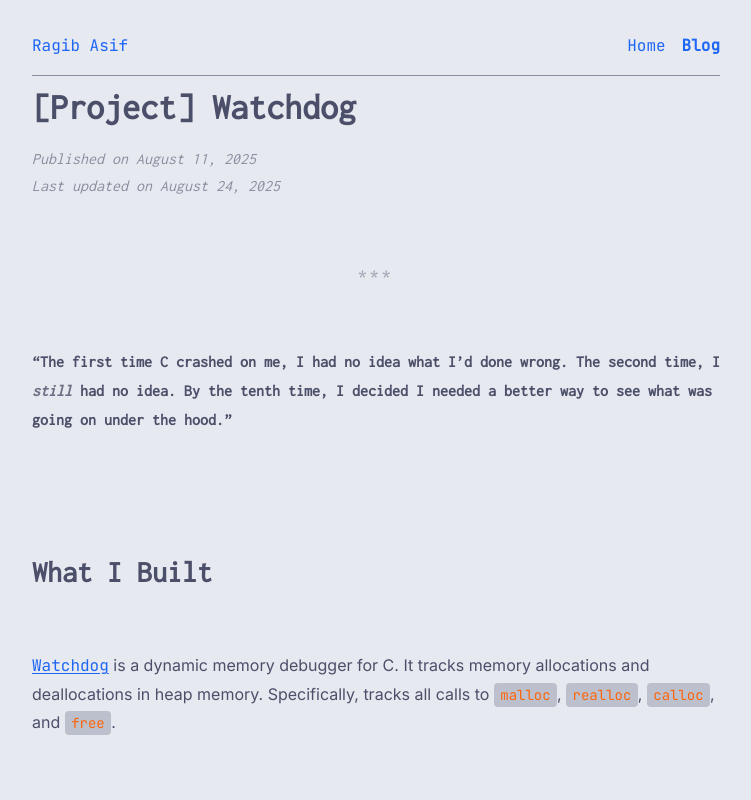
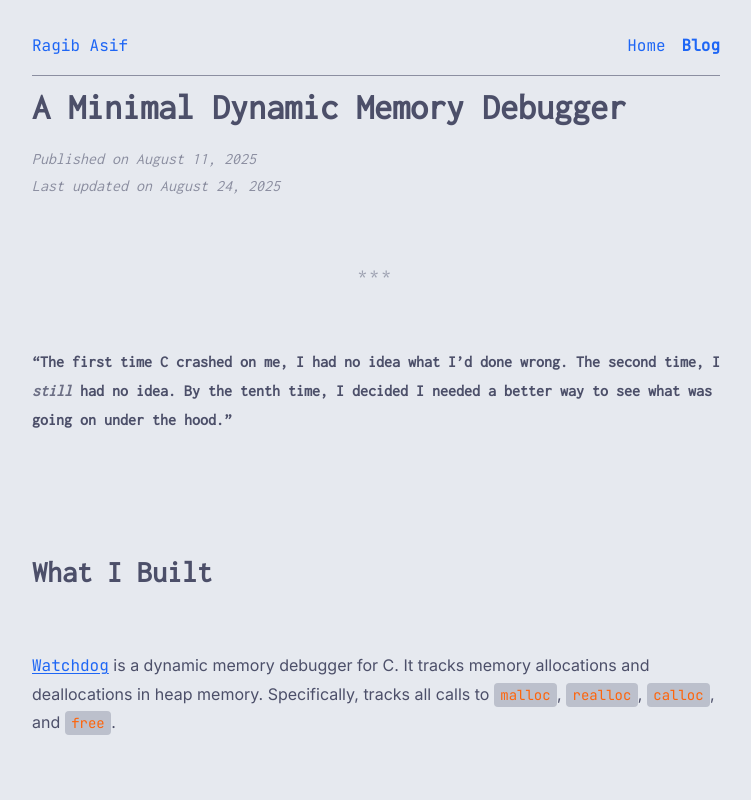
Before and after one commit to ragibasif/ragibasif.github.io, an Astro site: page /blog/0001-post in a window 1280 px wide. Shown: the top 800 px of the page, without its empty margins (264-1015 px from the left). Built offline with nearby package versions, Linux system fonts and the light colour scheme; Astro itself is replaced by a stand-in of ours.

Commit message:
fix(blog): update title to be descriptive

```diff
--- a/src/content/blog/0001-post.md
+++ b/src/content/blog/0001-post.md
@@ -1,5 +1,5 @@
 ---
-title: "[Project] Watchdog"
+title: "A Minimal Dynamic Memory Debugger"
 description: "An explanation of why I built Watchdog."
 pubDate: "August 11 2025"
 updatedDate: "August 24 2025"
```
